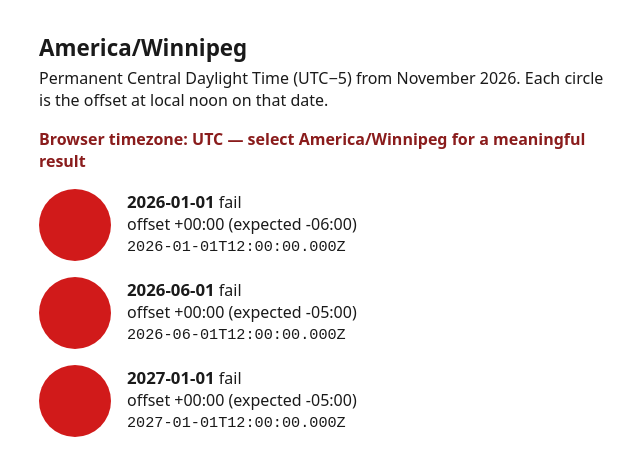
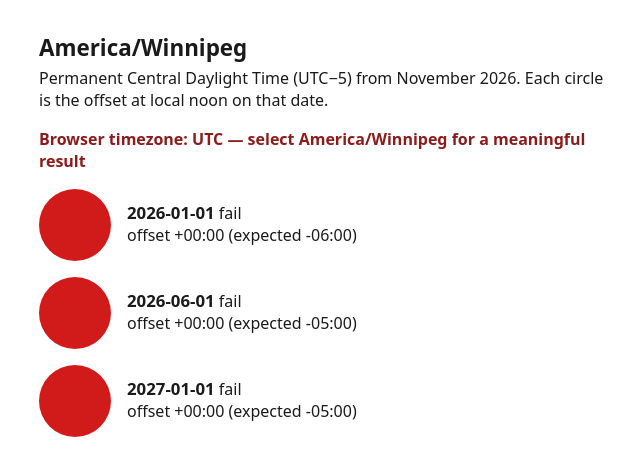
Before and after one commit to jkoop/is-tzdb-correct, a plain HTML site: page index.html in a window 1280 px wide. Shown: the whole page, without its empty margins (313-953 px from the left). Drawn offline with Linux system fonts and the light colour scheme.

Commit message:
Add files via upload

```diff
--- a/index.html
+++ b/index.html
@@ -33,7 +33,6 @@
     .lamp.fail { background: #d11a1a; }
     .detail { line-height: 1.35; }
     .detail strong { font-size: 1.05rem; }
-    code { font-size: 0.95rem; }
   </style>
 </head>
 <body>
@@ -64,7 +63,6 @@
     const results = document.getElementById("results");
     for (const check of checks) {
       const local = new Date(check.date + "T12:00:00");
-      const iso = local.toISOString();
       const minutes = local.getTimezoneOffset();
       const sign = minutes > 0 ? "-" : "+";
       const abs = Math.abs(minutes);
@@ -92,12 +90,7 @@
       const offsetLine = document.createElement("div");
       offsetLine.textContent = "offset " + actual + " (expected " + check.expected + ")";
 
-      const isoLine = document.createElement("div");
-      const isoCode = document.createElement("code");
-      isoCode.textContent = iso;
-      isoLine.append(isoCode);
-
-      detail.append(title, offsetLine, isoLine);
+      detail.append(title, offsetLine);
       row.append(lamp, detail);
       results.append(row);
     }
```
